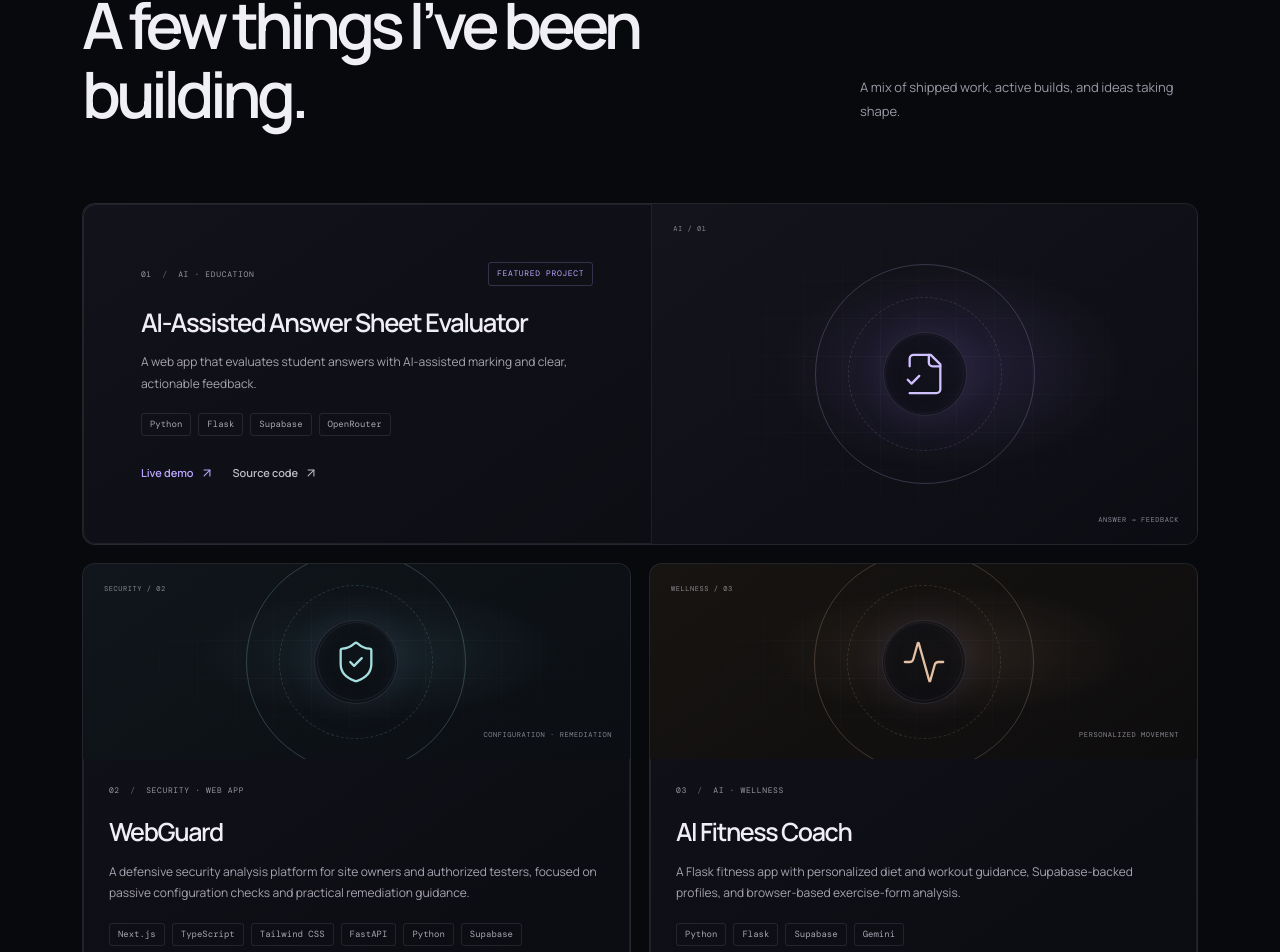
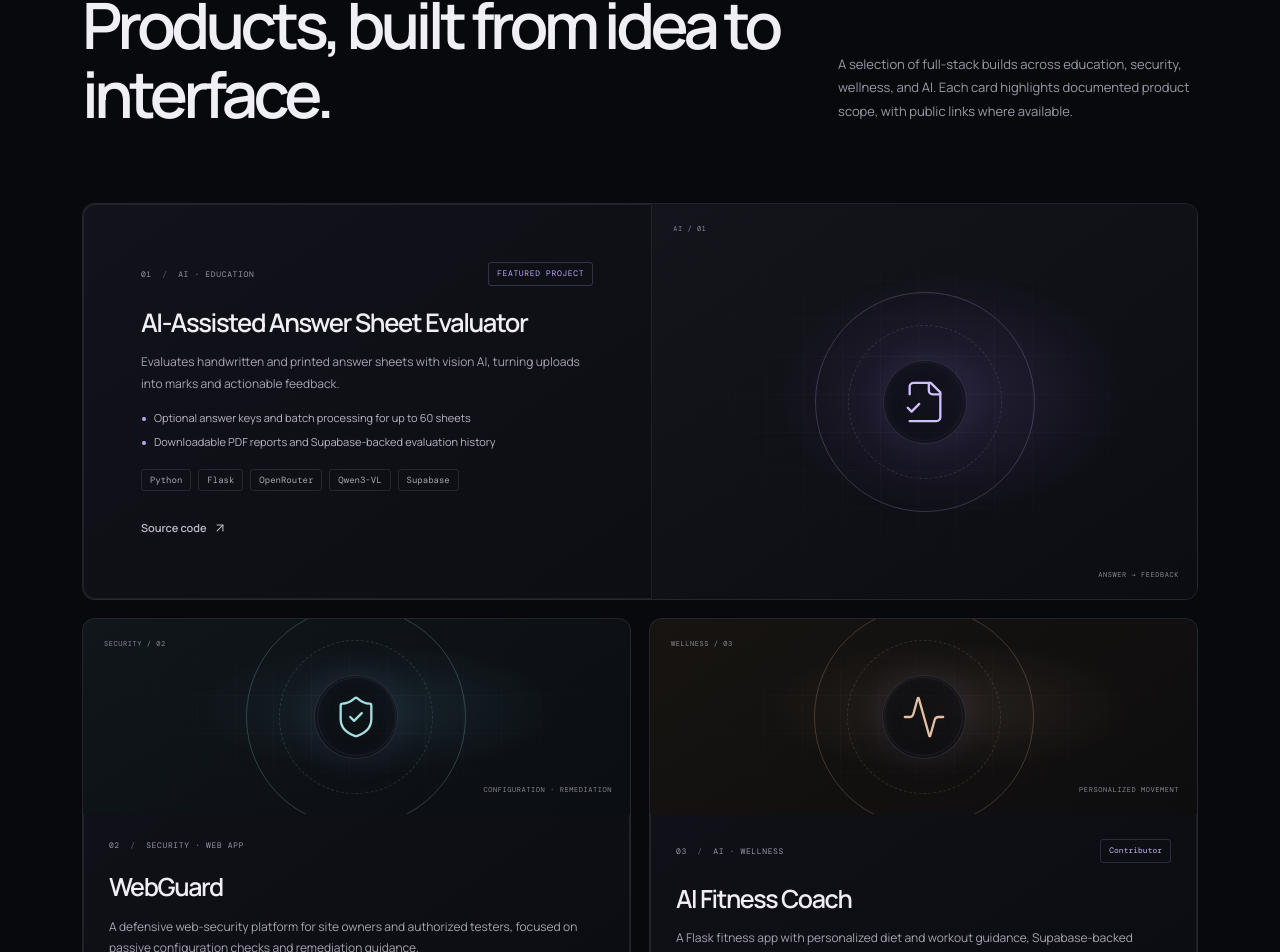
Before and after one commit to akshatg109/portfolio, a React (Vite) app: page / in a window 1280 px wide. Shown: the part 1794-2746 px from the top of the page. Built offline with nearby package versions, Linux system fonts and the light colour scheme.

Commit message:
feat: add verified project case study details

```diff
--- a/src/components/ProjectCard.jsx
+++ b/src/components/ProjectCard.jsx
@@ -68,10 +68,17 @@ function ProjectDetails({ project }) {
           <span className="project-featured">Featured project</span>
         ) : project.status ? (
           <span className="project-status">{project.status}</span>
+        ) : project.role ? (
+          <span className="project-role">{project.role}</span>
         ) : null}
       </div>
       <h3>{project.title}</h3>
       <p className="project-description">{project.description}</p>
+      {project.highlights?.length > 0 && (
+        <ul className="project-highlights" aria-label={`${project.title} documented features`}>
+          {project.highlights.map(highlight => <li key={highlight}>{highlight}</li>)}
+        </ul>
+      )}
       <ul className="project-tags" aria-label={`${project.title} technologies and focus areas`}>
         {project.tags.map(tag => <li key={tag}>{tag}</li>)}
       </ul>
--- a/src/components/Projects.jsx
+++ b/src/components/Projects.jsx
@@ -12,9 +12,9 @@ export default function Projects() {
       <Reveal>
         <SectionHeading
           number="02"
-          eyebrow="Selected projects"
-          title="A few things I’ve been building."
-          description="A mix of shipped work, active builds, and ideas taking shape."
+          eyebrow="Selected project case studies"
+          title="Products, built from idea to interface."
+          description="A selection of full-stack builds across education, security, wellness, and AI. Each card highlights documented product scope, with public links where available."
           titleId="projects-heading"
         />
       </Reveal>
--- a/src/data/projects.js
+++ b/src/data/projects.js
@@ -7,12 +7,15 @@ export const projects = [
     title: 'AI-Assisted Answer Sheet Evaluator',
     category: 'AI · Education',
     description:
-      'A web app that evaluates student answers with AI-assisted marking and clear, actionable feedback.',
-    tags: ['Python', 'Flask', 'Supabase', 'OpenRouter'],
+      'Evaluates handwritten and printed answer sheets with vision AI, turning uploads into marks and actionable feedback.',
+    highlights: [
+      'Optional answer keys and batch processing for up to 60 sheets',
+      'Downloadable PDF reports and Supabase-backed evaluation history',
+    ],
+    tags: ['Python', 'Flask', 'OpenRouter', 'Qwen3-VL', 'Supabase'],
     art: 'evaluation',
     featured: true,
     links: [
-      { label: 'Live demo', href: 'https://ai-evaluater.onrender.com/' },
       { label: 'Source code', href: 'https://github.com/akshatg109/ai-evaluater' },
     ],
   },
@@ -22,7 +25,11 @@ export const projects = [
     title: 'WebGuard',
     category: 'Security · Web app',
     description:
-      'A defensive security analysis platform for site owners and authorized testers, focused on passive configuration checks and practical remediation guidance.',
+      'A defensive web-security platform for site owners and authorized testers, focused on passive configuration checks and remediation guidance.',
+    highlights: [
+      'Authenticated dashboard with scan history and detailed reports',
+      'Optional AI explanations do not alter deterministic findings or scores',
+    ],
     tags: ['Next.js', 'TypeScript', 'Tailwind CSS', 'FastAPI', 'Python', 'Supabase'],
     art: 'security',
     links: [
@@ -36,6 +43,11 @@ export const projects = [
     category: 'AI · Wellness',
     description:
       'A Flask fitness app with personalized diet and workout guidance, Supabase-backed profiles, and browser-based exercise-form analysis.',
+    highlights: [
+      'Gemini plan generation with a local fallback',
+      'Browser-camera form analysis and live rep counter',
+    ],
+    role: 'Contributor',
     tags: ['Python', 'Flask', 'Supabase', 'Gemini'],
     art: 'fitness',
     links: [
@@ -60,8 +72,12 @@ export const projects = [
     category: 'AI · Wellbeing',
     status: 'Hackathon MVP',
     description:
-      'A voice-first, therapy-informed 3D avatar companion with speech-to-text, AI conversation, and lip-synced voice responses. A guide, not a therapist.',
-    tags: ['Next.js', 'TypeScript', 'OpenRouter', 'Groq', 'ElevenLabs', 'Supabase'],
+      'A voice-first, therapy-informed 3D avatar companion that listens, responds, and speaks with lip-sync. A guide, not a therapist.',
+    highlights: [
+      'Groq speech recognition, streamed OpenRouter chat, and ElevenLabs voice',
+      'Crisis-tier turns use a fixed response rather than generated advice',
+    ],
+    tags: ['Next.js', 'TypeScript', 'Groq Whisper', 'OpenRouter', 'ElevenLabs', 'Supabase'],
     art: 'voice',
     links: [
       { label: 'Source code', href: 'https://github.com/akshatg109/cura' },
--- a/src/index.css
+++ b/src/index.css
@@ -745,6 +745,15 @@ svg {
   font-size: 8px;
 }
 
+.project-role {
+  padding: 4px 8px;
+  border: 1px solid rgba(188, 165, 255, 0.18);
+  border-radius: 3px;
+  color: #c6b4f7;
+  font-family: var(--font-mono);
+  font-size: 8px;
+}
+
 .project-featured {
   padding: 4px 8px;
   border: 1px solid rgba(188, 165, 255, 0.22);
@@ -775,6 +784,37 @@ svg {
   color: #a7a3b0;
   font-size: 12px;
   line-height: 1.8;
+}
+
+.project-highlights {
+  display: grid;
+  gap: 6px;
+  margin: -4px 0 18px;
+  padding: 0;
+  list-style: none;
+}
+
+.project-highlights li {
+  position: relative;
+  padding-left: 13px;
+  color: #b8b4c1;
+  font-size: 10px;
+  line-height: 1.6;
+}
+
+.project-highlights li::before {
+  position: absolute;
+  top: 0.69em;
+  left: 1px;
+  width: 4px;
+  height: 4px;
+  border-radius: 50%;
+  background: var(--color-accent);
+  content: '';
+}
+
+.project-card--featured .project-highlights li {
+  font-size: 11px;
 }
 
 .project-tags {
@@ -1340,6 +1380,9 @@ svg {
   .project-details h3 { font-size: 23px; }
   .project-card:not(.project-card--featured) .project-details h3 { font-size: 22px; }
   .project-description { margin-block: 10px 15px; font-size: 11px; }
+  .project-highlights { gap: 5px; margin-bottom: 15px; }
+  .project-highlights li,
+  .project-card--featured .project-highlights li { font-size: 10px; }
   .project-links { margin-top: 18px; }
   .project-art__rings { width: min(52%, 185px); }
   .projects-note { font-size: 9px; line-height: 1.7; }
```
